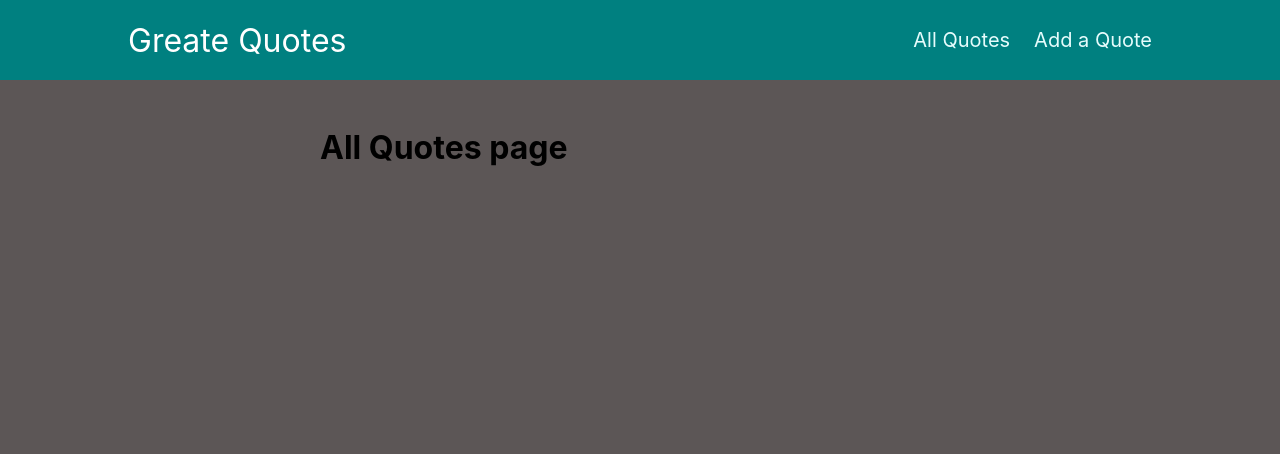
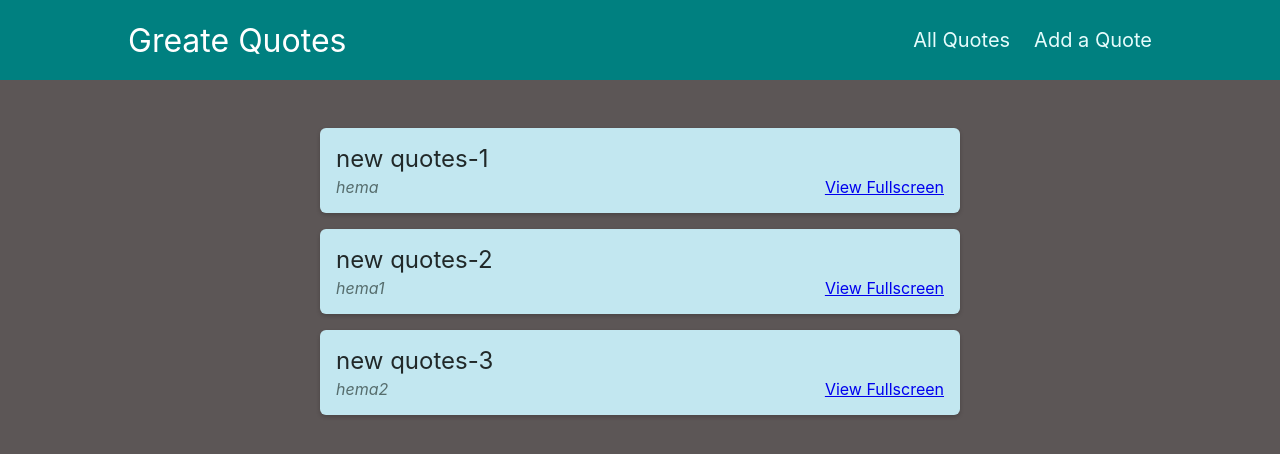
Before and after one commit to HemalathaGanesan/React_user_app, a React (Create React App) app: page / in a window 1280 px wide. Shown: the top 454 px of the page. Built offline with nearby package versions, Linux system fonts and the light colour scheme.

Commit message:
data displayed in routes page

```diff
--- a/src/App.js
+++ b/src/App.js
@@ -3,6 +3,7 @@ import AllQuotes from "./pages/AllQuotes";
 import QuoteDetails from "./pages/QuoteDetails";
 import NewQuotes from "./pages/NewQuotes";
 import Layout from "./components/layouts/Layout";
+import NotFound from "./pages/NotFound";
 
 // import Welcome from "./pages/Welcome";
 // import Products from "./pages/Products";
@@ -35,8 +36,9 @@ function App() {
       <Routes>
         <Route path='/' element={<AllQuotes />} />
         <Route path='/quotes' element={<AllQuotes />} />
-        <Route path='/quotes/*' element={<QuoteDetails />} />
+        <Route path='/quotes/:id/*' element={<QuoteDetails />} />
         <Route path='/newquote' element={<NewQuotes />} />
+        <Route path='*' element={<NotFound />}></Route>
       </Routes>
     </Layout>
   );
--- a/src/components/layouts/MainNavigation.js
+++ b/src/components/layouts/MainNavigation.js
@@ -13,7 +13,7 @@ const MainNavigation = () => {
             </NavLink>
           </li>
           <li>
-            <NavLink to='/quotes/:id' className={classes.active}>
+            <NavLink to='/newquote' className={classes.active}>
               Add a Quote
             </NavLink>
           </li>
--- a/src/components/quotes/QuoteItem.js
+++ b/src/components/quotes/QuoteItem.js
@@ -1,3 +1,4 @@
+import { Link } from "react-router-dom";
 import classes from "./QuoteItem.module.css";
 
 const QuoteItem = (props) => {
@@ -9,9 +10,9 @@ const QuoteItem = (props) => {
         </blockquote>
         <figcaption>{props.author}</figcaption>
       </figure>
-      <a href='/' className='btn'>
+      <Link to={`${props.id}`} className='btn'>
         View Fullscreen
-      </a>
+      </Link>
     </li>
   );
 };
--- a/src/pages/AllQuotes.js
+++ b/src/pages/AllQuotes.js
@@ -1,4 +1,14 @@
+import QuoteList from '../components/quotes/QuoteList';
+
+const DUMMY_QUOTES=[{
+  id:1,author:'hema',text:'new quotes-1'
+},{
+  id:2,author:'hema1',text:'new quotes-2'
+},{
+  id:3,author:'hema2',text:'new quotes-3'
+}]
+
 const AllQuotes = () => {
-  return <h1>All Quotes page</h1>;
+  return <QuoteList quotes={DUMMY_QUOTES}/>
 };
 export default AllQuotes;
--- a/src/pages/NewQuotes.js
+++ b/src/pages/NewQuotes.js
@@ -1,4 +1,10 @@
+import QuoteForm from '../components/quotes/QuoteForm'
+
 const NewQuotes = () => {
-  return <h1>New Quotes page</h1>;
+
+ const onAddQuoteHandler=(quotedData)=>{
+   console.log(quotedData)
+ }
+  return <QuoteForm onAddQuote={onAddQuoteHandler}/>
 };
 export default NewQuotes;
--- /dev/null
+++ b/src/pages/NotFound.js
@@ -0,0 +1,5 @@
+const NotFound=()=>{
+return <p>Page not found...!</p>
+}
+
+export default NotFound;
--- a/src/pages/QuoteDetails.js
+++ b/src/pages/QuoteDetails.js
@@ -1,12 +1,26 @@
 import { Routes, Route, useParams } from "react-router-dom";
 import Comments from "../components/comments/Comments";
+import HighlightedQuote from '../components/quotes/HighlightedQuote'
+
+const DUMMY_QUOTES=[{
+  id:1,author:'hema',text:'new quotes-1'
+},{
+  id:2,author:'hema1',text:'new quotes-2'
+},{
+  id:3,author:'hema2',text:'new quotes-3'
+}]
 
 const QuoteDetails = () => {
   const params = useParams();
+  let quoteId=Number(params.id);
+  const quote=DUMMY_QUOTES.find((quote)=> quote.id === quoteId);
+
+  if(!quote)
+   return <p>No Quote found</p>
+
   return (
     <div>
-      <h1>Quote Details page</h1>
-      <p>{params.quotesId}</p>
+     <HighlightedQuote author={quote.author} text={quote.text} />
       <Routes>
         <Route path='comments' element={<Comments />} />
       </Routes>
```
Also changed, not shown: 1 other file (tests, documents, lock files or other folders).
